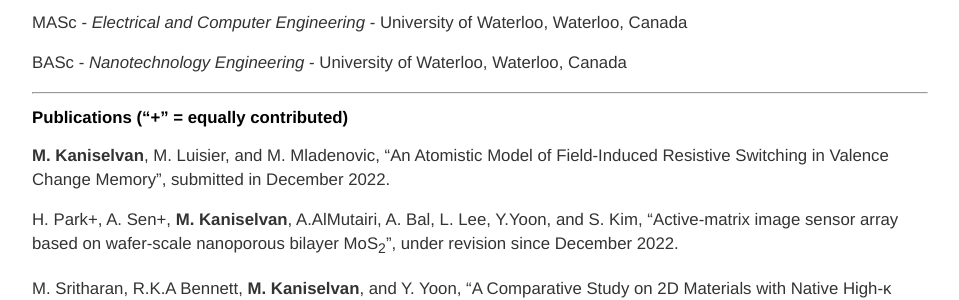
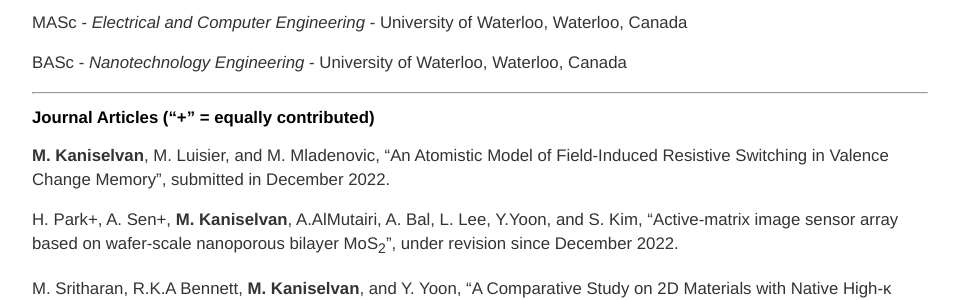
Before and after one commit to manasakani/manaskani.github.io, a Jekyll site: the page built from cv/index.md, in a window 1280 px wide. Shown: the part 366-666 px from the top of the page, without its empty margins (160-1119 px from the left). Built offline with Jekyll 4.4.1, drawn with Linux system fonts in a browser that asks for light colours.

Commit message:
Update index.md

```diff
--- a/cv/index.md
+++ b/cv/index.md
@@ -27,7 +27,7 @@
 ----
 <!-- blank line -->
 
-## Publications ("+" = equally contributed)
+## Journal Articles ("+" = equally contributed)
 
 **M. Kaniselvan**, M. Luisier, and M. Mladenovic, "An Atomistic Model of Field-Induced Resistive Switching in Valence Change Memory", submitted in December 2022.
 
```
